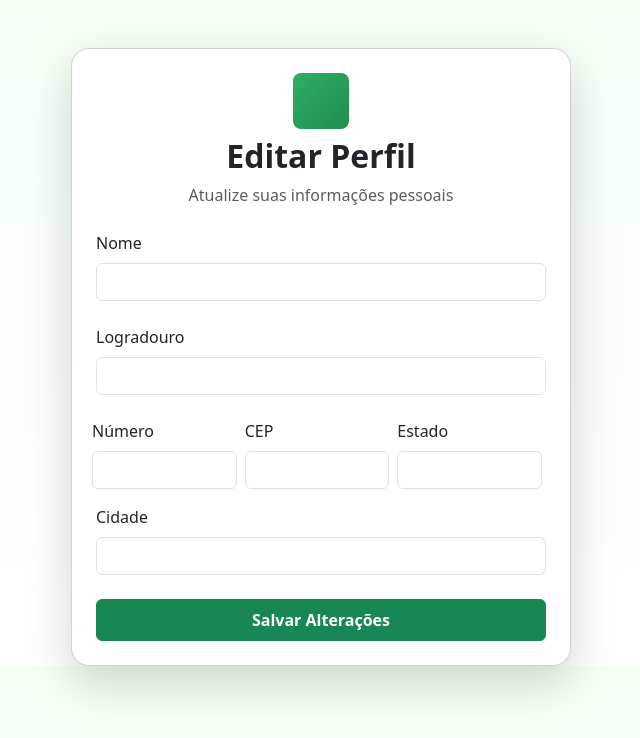
After one commit to vitorgalvao0/TravelTrack, a PHP site: page /views/user/profile.php in a window 1280 px wide. The commit adds this page. Shown: the top 738 px of the page, without its empty margins (319-959 px from the left). Run offline with PHP 8.4, Linux system fonts and the light colour scheme; the template is opened without the code that fills it, so the values that code supplies are empty.

Commit message:
adicionado editar perfil

```diff
--- a/index.php
+++ b/index.php
@@ -51,6 +51,12 @@ switch ($page) {
     case 'admin_reviews':
         (new AdminController())->reviews();
         break;
+    case 'profile':
+        (new ProfileController())->show();
+        break;
+    case 'update_profile':
+        (new ProfileController())->update();
+        break;
     case 'qr':
         include VIEW_PATH . '/qr.php';
         break;
--- a/views/_shared/header.php
+++ b/views/_shared/header.php
@@ -20,7 +20,7 @@
       <span class="navbar-toggler-icon"></span>
     </button>
     <div class="collapse navbar-collapse" id="navmenu">
-      <ul class="navbar-nav ms-auto">
+      <ul class="navbar-nav ms-auto" style="gap: 0.5rem;">
         <li class="nav-item"><a class="nav-link" href="index.php?page=places">Locais</a></li>
         <li class="nav-item"><a class="nav-link" href="index.php?page=rewards">Recompensas</a></li>
         <li class="nav-item"><a class="nav-link" href="index.php?page=history">Histórico</a></li>
@@ -31,6 +31,7 @@
             if ($user['is_admin']):?>
             <li class="nav-item"><a class="nav-link" href="index.php?page=admin">Admin</a></li>
           <?php endif; ?>
+          <li class="nav-item"><a class="nav-link" href="index.php?page=profile">Perfil</a></li>
           <li class="nav-item"><a class="nav-link" href="#" id="logoutBtn">Sair</a></li>
         <?php else: ?>
           <li class="nav-item"><a class="nav-link" href="index.php?page=login">Entrar</a></li>
--- /dev/null
+++ b/views/user/profile.php
@@ -0,0 +1,56 @@
+<?php
+// Tela de edição do perfil do usuário
+// Supondo que $user seja passado pelo controller
+?>
+<!DOCTYPE html>
+<html lang="pt-br">
+<head>
+    <meta charset="UTF-8">
+    <title>Editar Perfil</title>
+    <link rel="stylesheet" href="/public/styles.css">
+    <link href="https://cdn.jsdelivr.net/npm/bootstrap@5.3.0/dist/css/bootstrap.min.css" rel="stylesheet">
+</head>
+<body>
+    <div class="container mt-5 d-flex justify-content-center align-items-center" style="min-height:70vh;">
+        <div class="card shadow-lg p-4" style="max-width:500px;width:100%;border-radius:18px;">
+            <div class="text-center mb-4">
+                <div class="logo-circle mx-auto mb-2" style="width:56px;height:56px;"><i class="fas fa-user fa-2x"></i></div>
+                <h2 class="fw-bold">Editar Perfil</h2>
+                <p class="text-muted mb-0">Atualize suas informações pessoais</p>
+            </div>
+            <form action="index.php?page=update_profile" method="POST" class="row g-3">
+                <input type="hidden" name="id" value="<?= htmlspecialchars($user['id']) ?>">
+                <div class="col-12 mb-2">
+                    <label for="name" class="form-label">Nome</label>
+                    <input type="text" class="form-control" id="name" name="name" value="<?= htmlspecialchars($user['name']) ?>" required>
+                </div>
+                <div class="col-12 mb-2">
+                    <label for="logradouro" class="form-label">Logradouro</label>
+                    <input type="text" class="form-control" id="logradouro" name="logradouro" value="<?= htmlspecialchars($user['logradouro']) ?>">
+                </div>
+                <div class="row g-2">
+                    <div class="col-md-4">
+                        <label for="numero_casa" class="form-label">Número</label>
+                        <input type="text" class="form-control" id="numero_casa" name="numero_casa" value="<?= htmlspecialchars($user['numero_casa']) ?>">
+                    </div>
+                    <div class="col-md-4">
+                        <label for="cep" class="form-label">CEP</label>
+                        <input type="text" class="form-control" id="cep" name="cep" value="<?= htmlspecialchars($user['cep']) ?>">
+                    </div>
+                    <div class="col-md-4">
+                        <label for="state" class="form-label">Estado</label>
+                        <input type="text" class="form-control" id="state" name="state" value="<?= htmlspecialchars($user['state']) ?>">
+                    </div>
+                </div>
+                <div class="col-12 mb-2">
+                    <label for="city" class="form-label">Cidade</label>
+                    <input type="text" class="form-control" id="city" name="city" value="<?= htmlspecialchars($user['city']) ?>">
+                </div>
+                <div class="col-12 mt-3">
+                    <button type="submit" class="btn btn-success w-100 py-2 fw-bold">Salvar Alterações</button>
+                </div>
+            </form>
+        </div>
+    </div>
+</body>
+</html>
```
Also changed, not shown: controllers/ProfileController.php (added, +35 -0 lines), models/UserModel.php (+18 -0 lines).
